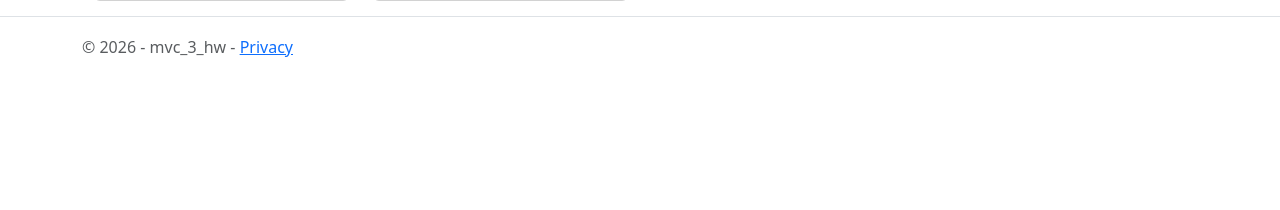
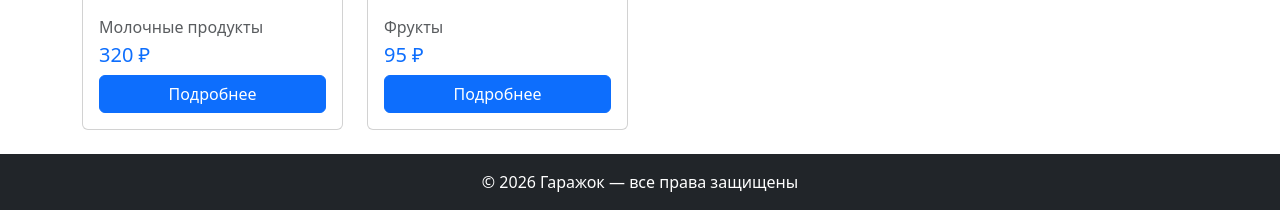
Before and after one commit to kulamovruslan2010-dot/mvc_3-hw, an ASP.NET Core app: page /Products in a window 1280 px wide. Shown: the part 1252-1462 px from the top of the page. Before the commit the page ends 1309 px from the top, so only its background shows below. Run offline with ASP.NET Core 8, Linux system fonts and the light colour scheme; style sheets or scripts are compiled from the project's sources.

Commit message:
Выполнил дз 4

```diff
--- a/mvc_3-hw/Controllers/ProductsController.cs
+++ b/mvc_3-hw/Controllers/ProductsController.cs
@@ -17,5 +17,19 @@ namespace mvc_3_hw.Controllers
             var products = _repository.GetAll();
             return View(products);
         }
+
+        public IActionResult Details(int id)
+        {
+            var product = _repository.GetById(id);
+            if (product == null)
+            {
+                return NotFound();
+            }
+            return View(product);
+        }
+
+        public IActionResult About() => View();
+
+        public IActionResult Contacts() => View();
     }
 }
--- a/mvc_3-hw/Data/IRepository.cs
+++ b/mvc_3-hw/Data/IRepository.cs
@@ -6,5 +6,6 @@ namespace mvc_3_hw.Data
     public interface IRepository
     {
         List<Product> GetAll();
+        Product? GetById(int id);
     }
 }
--- a/mvc_3-hw/Data/Repository.cs
+++ b/mvc_3-hw/Data/Repository.cs
@@ -8,6 +8,7 @@ namespace mvc_3_hw.Data
     {
         private readonly List<Product> _products;
 
+        public Product? GetById(int id) => _products.FirstOrDefault(p => p.Id == id);
         public Repository()
         {
             _products = new List<Product>
--- a/mvc_3-hw/Views/Products/Index.cshtml
+++ b/mvc_3-hw/Views/Products/Index.cshtml
@@ -1,6 +1,7 @@
 @model List<mvc_3_hw.Models.Product>
 
-<div class="container">
+<h2>Каталог товаров</h2>
+
 <div class="row row-cols-1 row-cols-sm-2 row-cols-md-3 row-cols-lg-4 g-4">
     @foreach (var product in Model)
     {
@@ -12,10 +13,11 @@
                     <h5 class="card-title">@product.Name</h5>
                     <p class="card-text">@product.Description</p>
                     <p class="text-muted mb-1">@product.Category</p>
-                        <h5 class="text-primary mt-auto">@product.Price ₽</h5>
+                    <h5 class="text-primary">@product.Price ₽</h5>
+                    <a class="btn btn-primary mt-auto"
+                       asp-controller="Products" asp-action="Details" asp-route-id="@product.Id">Подробнее</a>
                 </div>
             </div>
         </div>
     }
 </div>
-</div>
--- a/mvc_3-hw/Views/Shared/_Layout.cshtml
+++ b/mvc_3-hw/Views/Shared/_Layout.cshtml
@@ -1,50 +1,32 @@
 <!DOCTYPE html>
-<html lang="en">
+<html lang="ru">
 <head>
     <meta charset="utf-8" />
     <meta name="viewport" content="width=device-width, initial-scale=1.0" />
-    <title>@ViewData["Title"] - mvc_3_hw</title>
-    <script type="importmap"></script>
+    <title>@ViewData["Title"] — Гаражок</title>
     <link rel="stylesheet" href="~/lib/bootstrap/dist/css/bootstrap.min.css" />
-    <link rel="stylesheet" href="~/css/site.css" asp-append-version="true" />
-    <link rel="stylesheet" href="~/mvc_3_hw.styles.css" asp-append-version="true" />
 </head>
 <body>
-    <header>
-        <nav class="navbar navbar-expand-sm navbar-toggleable-sm navbar-light bg-white border-bottom box-shadow mb-3">
-            <div class="container-fluid">
-                <a class="navbar-brand" asp-area="" asp-controller="Home" asp-action="Index">mvc_3_hw</a>
-                <button class="navbar-toggler" type="button" data-bs-toggle="collapse" data-bs-target=".navbar-collapse" aria-controls="navbarSupportedContent"
-                        aria-expanded="false" aria-label="Toggle navigation">
-                    <span class="navbar-toggler-icon"></span>
-                </button>
-                <div class="navbar-collapse collapse d-sm-inline-flex justify-content-between">
-                    <ul class="navbar-nav flex-grow-1">
-                        <li class="nav-item">
-                            <a class="nav-link text-dark" asp-area="" asp-controller="Home" asp-action="Index">Home</a>
-                        </li>
-                        <li class="nav-item">
-                            <a class="nav-link text-dark" asp-area="" asp-controller="Home" asp-action="Privacy">Privacy</a>
-                        </li>
-                    </ul>
-                </div>
+    <nav class="navbar navbar-expand-sm navbar-dark bg-dark">
+        <div class="container">
+            <a class="navbar-brand" asp-controller="Products" asp-action="Index">Гаражок</a>
+            <div class="navbar-nav">
+                <a class="nav-link" asp-controller="Products" asp-action="Index">Каталог</a>
+                <a class="nav-link" asp-controller="Home" asp-action="About">О магазине</a>
+                <a class="nav-link" asp-controller="Home" asp-action="Contacts">Контакты</a>
             </div>
-        </nav>
-    </header>
-    <div class="container">
-        <main role="main" class="pb-3">
-            @RenderBody()
-        </main>
+        </div>
+    </nav>
+
+    <div class="container mt-4">
+        @RenderBody()
     </div>
 
-    <footer class="border-top footer text-muted">
-        <div class="container">
-            &copy; 2026 - mvc_3_hw - <a asp-area="" asp-controller="Home" asp-action="Privacy">Privacy</a>
-        </div>
+    <footer class="bg-dark text-white text-center py-3 mt-4">
+        <p class="mb-0">© 2026 Гаражок — все права защищены</p>
     </footer>
-    <script src="~/lib/jquery/dist/jquery.min.js"></script>
+
     <script src="~/lib/bootstrap/dist/js/bootstrap.bundle.min.js"></script>
-    <script src="~/js/site.js" asp-append-version="true"></script>
     @await RenderSectionAsync("Scripts", required: false)
 </body>
 </html>
--- a/mvc_3-hw/Views/Shared/_Layout.cshtml.css
+++ /dev/null
@@ -1,48 +0,0 @@
-/* Please see documentation at https://learn.microsoft.com/aspnet/core/client-side/bundling-and-minification
-for details on configuring this project to bundle and minify static web assets. */
-
-a.navbar-brand {
-  white-space: normal;
-  text-align: center;
-  word-break: break-all;
-}
-
-a {
-  color: #0077cc;
-}
-
-.btn-primary {
-  color: #fff;
-  background-color: #1b6ec2;
-  border-color: #1861ac;
-}
-
-.nav-pills .nav-link.active, .nav-pills .show > .nav-link {
-  color: #fff;
-  background-color: #1b6ec2;
-  border-color: #1861ac;
-}
-
-.border-top {
-  border-top: 1px solid #e5e5e5;
-}
-.border-bottom {
-  border-bottom: 1px solid #e5e5e5;
-}
-
-.box-shadow {
-  box-shadow: 0 .25rem .75rem rgba(0, 0, 0, .05);
-}
-
-button.accept-policy {
-  font-size: 1rem;
-  line-height: inherit;
-}
-
-.footer {
-  position: absolute;
-  bottom: 0;
-  width: 100%;
-  white-space: nowrap;
-  line-height: 60px;
-}
```
Also changed, not shown: mvc_3-hw/Controllers/HomeController.cs (deleted, +0 -25 lines), mvc_3-hw/Views/Products/About.cshtml (added, +8 -0 lines), mvc_3-hw/Views/Products/Contacts.cshtml (added, +7 -0 lines), mvc_3-hw/Views/Products/Details.cshtml (added, +18 -0 lines). Lines whose indentation alone changed are shown as unchanged.
